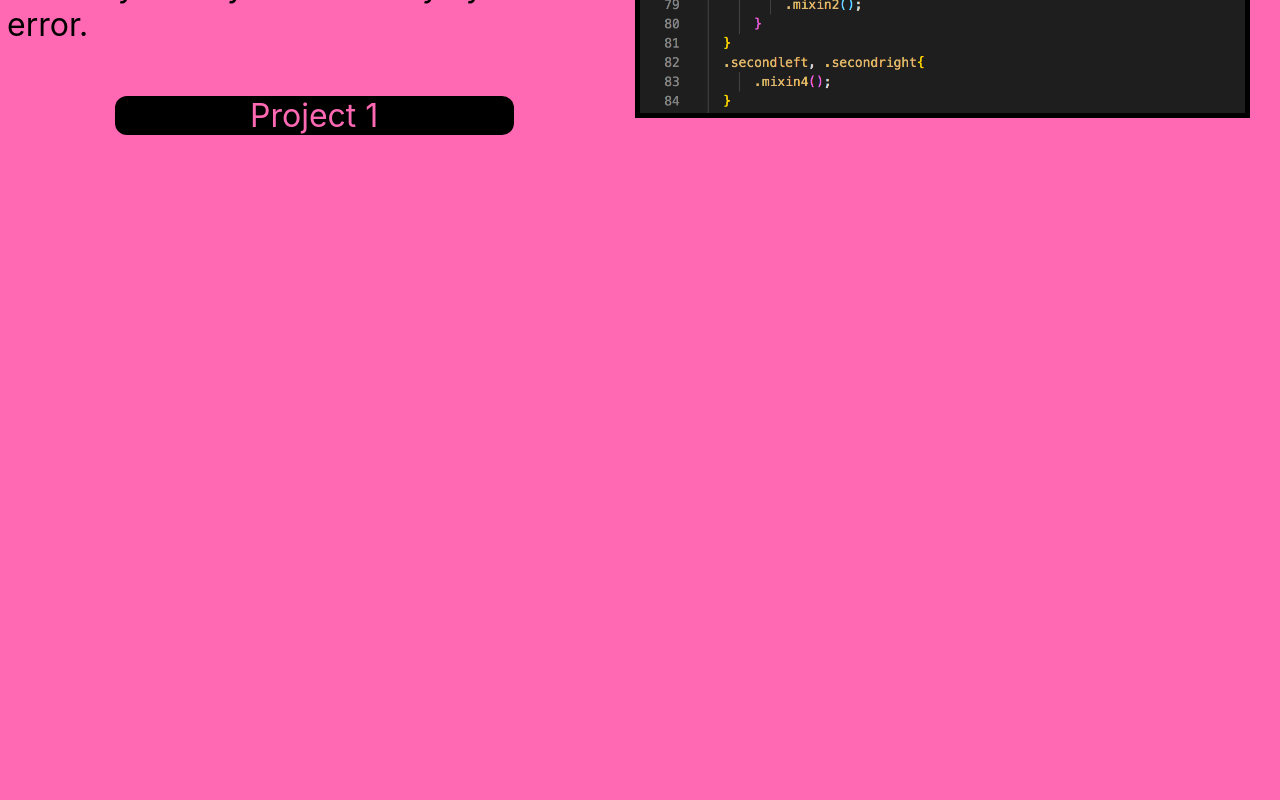
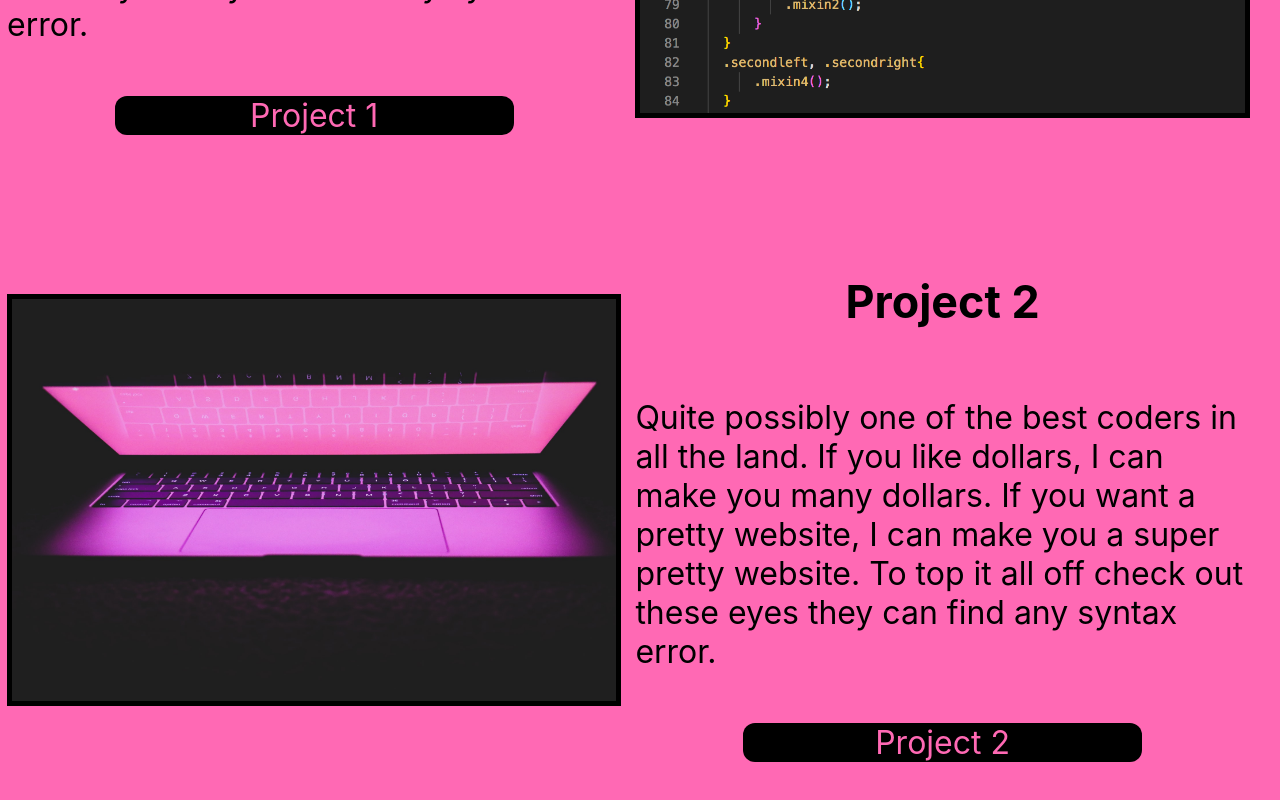
Before and after one commit to kwmorlock/interactive-portfolio, a React (Create React App) app in the folder my-app/: page /projects in a window 1280 px wide. Shown: the part 592-1392 px from the top of the page. Before the commit the page ends 800 px from the top, so only its background shows below. Built offline with nearby package versions, Linux system fonts and the light colour scheme.

Commit message:
chore: Projects.js Project2 setup

```diff
--- a/my-app/src/Projects/Projects.js
+++ b/my-app/src/Projects/Projects.js
@@ -43,6 +43,31 @@ const Projects = () => {
           <img src={require("../Images/readablecode.png")} />
         </ProjectsLeft>
       </FlexProjects>
+      <FlexProjectsTwo>
+        <ProjectsLeft>
+          <img src={require("../Images/pinklaptop.jpeg")} />
+        </ProjectsLeft>
+        <ProjectsLeft>
+          <h2 class="mysite"> Project 2 </h2>
+          <p>
+            {" "}
+            Quite possibly one of the best coders in all the land. If you like
+            dollars, I can make you many dollars. If you want a pretty website,
+            I can make you a super pretty website. To top it all off check out
+            these eyes they can find any syntax error.
+          </p>
+          <ButtonProjects
+            class="bodybutton"
+            onclick="_blank"
+            href="https://twitter.com/KMCodes"
+            onMouseOver={changeColor}
+            onMouseLeave={changeColors}
+          >
+            {" "}
+            Project 2
+          </ButtonProjects>
+        </ProjectsLeft>
+      </FlexProjectsTwo>
     </HomeWrapper>
   );
 };
```
